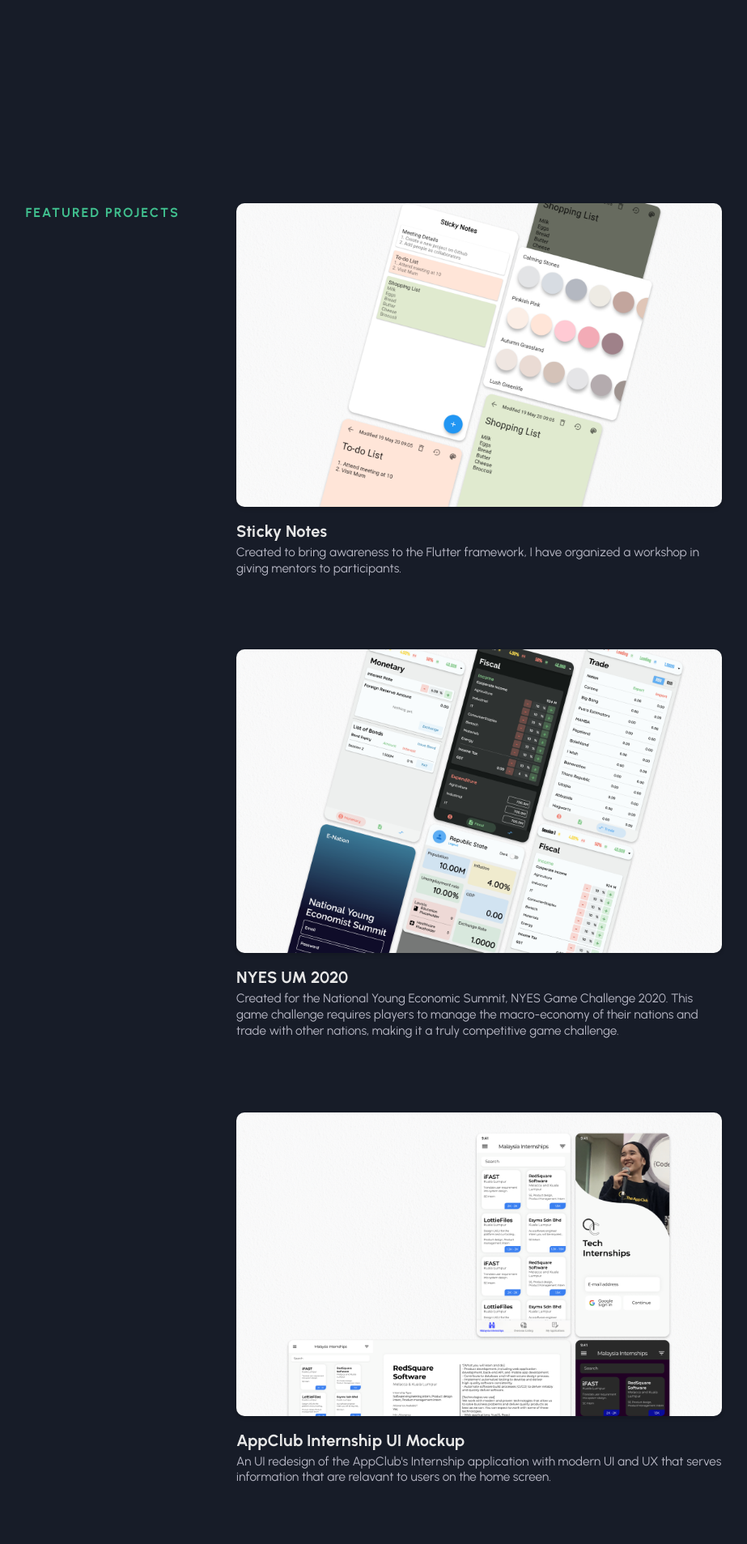
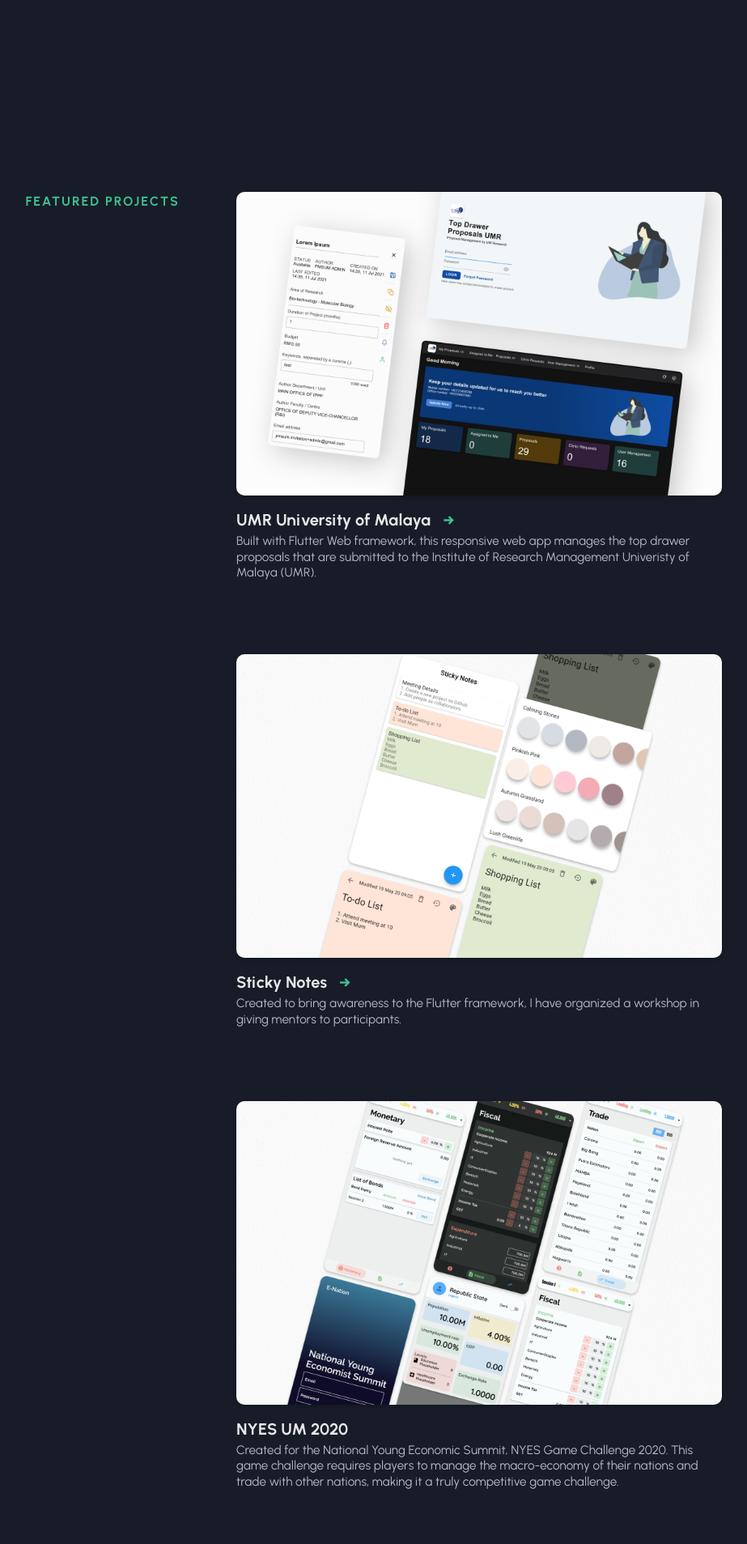
Before and after one commit to notAunty/portfolio, a Jekyll site: the page built from src/index.html, in a window 1280 px wide. Shown: the part 2224-4131 px from the top of the page at 81% size, without its empty margins (158-1081 px from the left). Built offline with Jekyll 4.4.1, drawn with Linux system fonts in a browser that asks for light colours; some of the changed text lies outside the part shown.

Commit message:
added other projects section

```diff
--- a/src/_includes/featured.html
+++ b/src/_includes/featured.html
@@ -1,13 +1,27 @@
 <section class="section featured-projects">
   <div class="section__title">Featured Projects</div>
   <div class="section__content">
+    <div class="project umr">
+      <figure class="project__pic">
+          <img class="card" src="{{site.baseurl}}img/featured/umr.png" alt="Showcase work for a desktop & mobile app">
+      </figure>
+      <figcaption class="project__caption">
+        <div class="project__name">
+          <a class="arrow-link" href="https://topdrawer.umresearch.um.edu.my/" target="_blank">UMR University of Malaya</a>
+        </div>
+        <p>Built with Flutter Web framework, this responsive web app manages the top drawer proposals
+          that are submitted to the Institute of Research Management Univeristy of Malaya (UMR).</p>
+      </figcaption>
+    </div>
+
+
     <div class="project sticky_notes">
       <figure class="project__pic">
         <img class="card" src="{{site.baseurl}}img/featured/sticky_notes.png" alt="Showcase work for a sticky notes app">
       </figure>
       <figcaption class="project__caption">
         <div class="project__name">
-          Sticky Notes
+          <a class="arrow-link" href="https://github.com/notAunty/sticky_notes" target="_blank">Sticky Notes</a>
           <!-- <a href="https://blistabloc.com/" target="_blank">blistabloc</a> -->
         </div>
         <p>Created to bring awareness to the Flutter framework, I have organized a workshop in giving mentors to
--- /dev/null
+++ b/src/_includes/other-projects.html
@@ -0,0 +1,18 @@
+<section class="section other-projects">
+  <div class="section__title">Other Projects</div>
+  <div class="section__content">
+    {% for project in site.data.other-projects %}
+    <div class="project">
+      <div class="project__name">
+        <a class="arrow-link" href="{{project.url}}" target="_blank">{{project.name}}</a>
+      </div>
+      <p>{{project.description}}</p>
+      <div class="project__used">
+        {% for item in project.used %}
+        <span class="project__used__item">{{item.thing}}</span>
+        {% endfor %}
+      </div>
+    </div>
+    {% endfor %}
+  </div>
+</section>
--- a/src/_sass/_base.scss
+++ b/src/_sass/_base.scss
@@ -183,13 +183,17 @@
     position: relative;
     bottom: 2px;
     margin-left: 15px;
-    content: '';
-    background: url('../img/arrow.png') no-repeat center;
     background-size: 100%;
     width: 15px;
     height: 15px;
     display: inline-block;
-    vertical-align: middle;
+    content: '→';
+    color: $primary;
+    font-weight: 700;
+    vertical-align: text-top;
+    // background: url('../img/arrow.png') no-repeat center;
+    // filter: invert(42%) sepia(93%) saturate(135%) hue-rotate(87deg) brightness(100%) contrast(119%);
+
   }
   &:hover:after {
     transform: translateX(7px);
--- a/src/_sass/_experience.scss
+++ b/src/_sass/_experience.scss
@@ -6,7 +6,7 @@
     margin-bottom: 25px;
 
     &:last-of-type {
-      margin-bottom: -50px;
+      margin-bottom: -64px;
     }
 
     .time-place {
--- a/src/_sass/_featured.scss
+++ b/src/_sass/_featured.scss
@@ -1,7 +1,13 @@
 .featured-projects {
-  a:after {
+  a:not([class]):after { // Select <a> tag without any class
     display: none;
   }
+
+  // Select <a> tag with class=""
+  // a[class=""] { /* selects only Section C */
+  //   font-weight: bold;
+  // }
+
   .project {
     // display: flex;
     display: block;
--- /dev/null
+++ b/src/_sass/other-projects.scss
@@ -0,0 +1,32 @@
+.other-projects {
+  .project {
+    max-width: 600px;
+    margin-bottom: 50px;
+    &__name {
+      margin-bottom: 10px;
+    }
+    p {
+      // font-size: 0.9rem;
+      @include font-size($body);
+      margin-bottom: 15px;
+    }
+    &__used {
+      &__item {
+        display: inline-block;
+        margin: 3px 3px 3px 0;
+        font-family: $monospace;
+        // font-size: 0.75rem;
+        @include font-size($caption);
+        font-weight: 700;
+        padding: 2px 7px;
+        border-radius: 3px;
+        color: $primary;
+        border: 1px solid $primary;
+        background: transparent;
+        &:first-of-type {
+          margin-left: 0;
+        }
+      }
+    }
+  }
+}
--- a/src/css/main.scss
+++ b/src/css/main.scss
@@ -13,6 +13,6 @@
 @import "experience";
 @import "employment-status";
 @import "featured";
-// @import "other-projects";
+@import "other-projects";
 @import "footer";
 @import "404";
--- a/src/index.html
+++ b/src/index.html
@@ -10,5 +10,6 @@
   {% include skills.html %}
   {% include experience.html %}
   {% include featured.html %}
+  {% include other-projects.html %}
   {% include footer.html %}
 </div>
```
Also changed, not shown: src/_data/other-projects.yml (added, +17 -0 lines), src/img/featured/umr.png (added).
